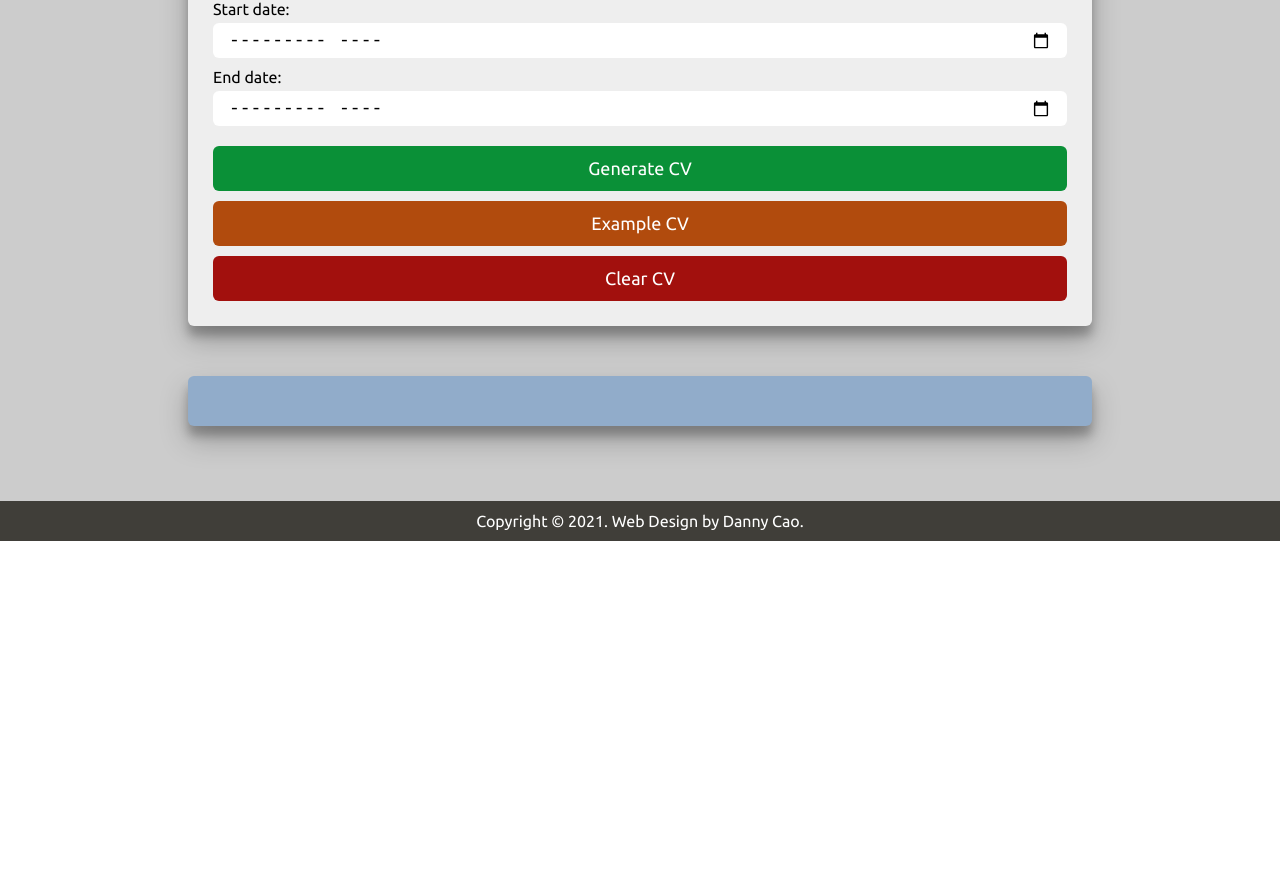
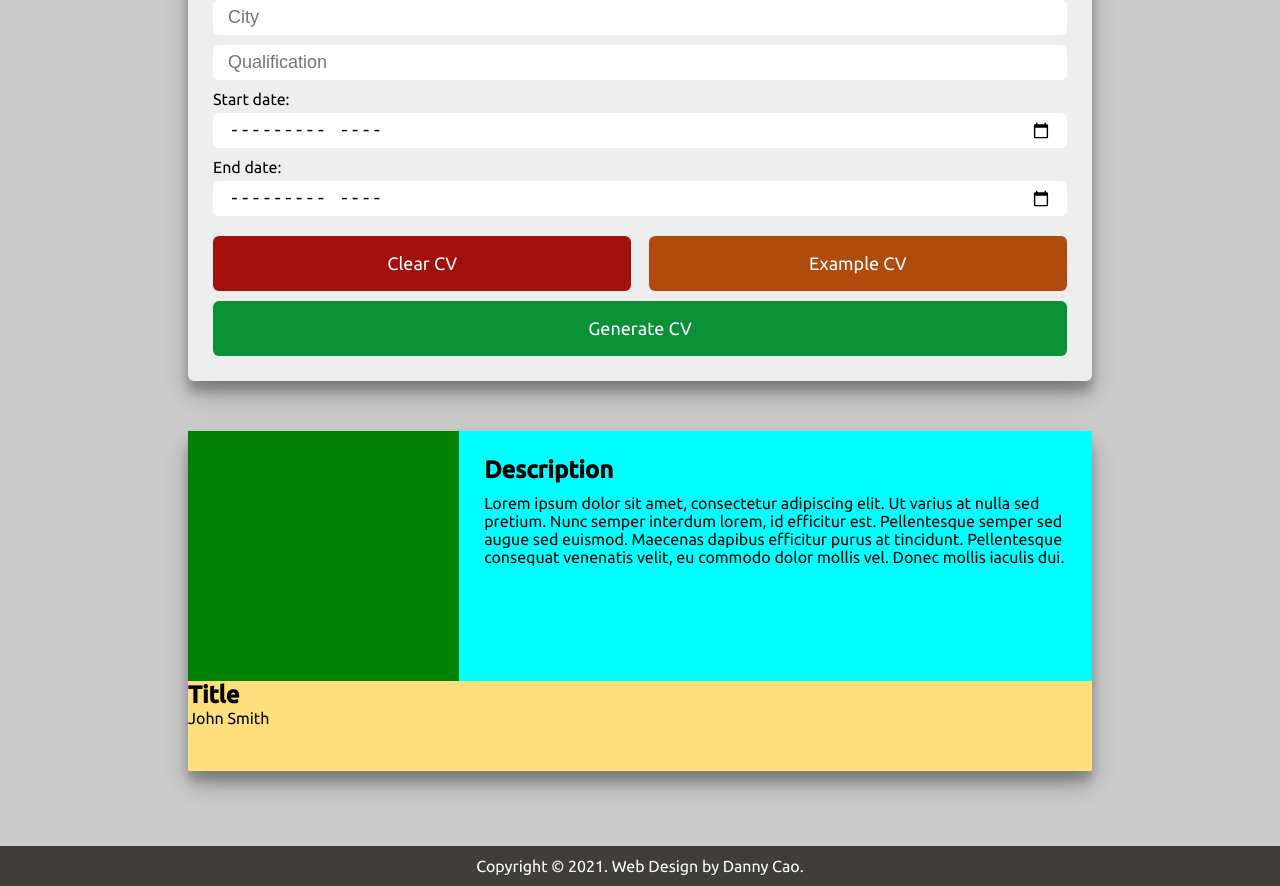
Before and after one commit to dvaanc/cv-creator, a React (Create React App) app: page / in a window 1280 px wide. Shown: the part 1146-2032 px from the top of the page. Before the commit the page ends 1687 px from the top, so only its background shows below. Built offline with nearby package versions, Linux system fonts and the light colour scheme.

Commit message:
formContainer finished, started previewContainer

```diff
--- a/src/App.js
+++ b/src/App.js
@@ -3,6 +3,7 @@ import './styles/App.css'
 import GeneralInfo from './components/GeneralComponent.js';
 import EducationInfo from './components/EducationComponent.js';
 import ExperienceInfo from './components/ExperienceComponent';
+import PreviewComponent from './components/PreviewComponent';
 
 class App extends Component {
   constructor() {
@@ -27,14 +28,15 @@ class App extends Component {
               <GeneralInfo/>
               <ExperienceInfo/>
               <EducationInfo/>
-              <button type="submit" class="button" id="submit">Generate CV</button>
-              <button class="button" id="example">Example CV</button>
-              <button class="button" id="reset">Clear CV</button>
+              <div className="buttonCluster">
+                <button class="button" id="reset">Clear CV</button>
+                <button class="button" id="example">Example CV</button>
+                <button type="submit" class="button" id="submit">Generate CV</button>
+              </div>
+
             </form>
           </div>
-          <div className="previewContainer">
-
-          </div>
+          <PreviewComponent/>
         </div>
         <footer>
           <p>Copyright © 2021. Web Design by Danny Cao.</p>
--- a/src/components/PreviewComponent.js
+++ b/src/components/PreviewComponent.js
@@ -19,8 +19,40 @@ class PreviewComponent extends Component {
   }
   render() {
     return (
-      <div>
+      <div className="previewContainer">
+        <div className="row1">
+          <div className="avatar"></div>
+          <div className="profile">
+            <h2>Description</h2>
+            <p>
+            Lorem ipsum dolor sit amet, consectetur adipiscing elit. Ut varius at nulla sed pretium. Nunc semper interdum lorem, id efficitur est. Pellentesque semper sed augue sed euismod. Maecenas dapibus efficitur purus at tincidunt. Pellentesque consequat venenatis velit, eu commodo dolor mollis vel. Donec mollis iaculis dui.
+            </p>
+          </div>
+        </div>
+        <div className="row2">
+          <div className="title">
+            <h2>Title</h2>
+          </div>
+          <div class="name">John Smith</div>
+        </div>
+        <div className="row3">
+          <div className="columnContainer">
+            <div className="col1">
+              <div className="section">
 
+              </div>
+              <div className="section">
+
+              </div>
+              <div className="section">
+
+              </div>
+            </div>
+            <div className="col2">
+
+            </div>
+          </div>
+        </div>
       </div>
     )
   }
--- a/src/index.css
+++ b/src/index.css
@@ -8,6 +8,5 @@ body {
 }
 
 code {
-  font-family: source-code-pro, Menlo, Monaco, Consolas, 'Courier New',
-    monospace;
+  font-family: 'ubuntu'
 }
--- a/src/styles/App.css
+++ b/src/styles/App.css
@@ -30,16 +30,12 @@ header {
   background-color: #CCCCCC;
   padding: 75px;
 }
-.formContainer, .previewContainer {
+.formContainer {
   width: 40%;
   padding: 25px;
   border-radius: 6px;
   box-shadow: rgba(0, 0, 0, 0.25) 0px 14px 28px, rgba(0, 0, 0, 0.22) 0px 10px 10px;
   background-color: #EEEEEE;
-}
-.previewContainer {
-  background-color: #91ACCA;
-  margin-left: 50px;
 }
 .formGroup {
   display: flex;
@@ -48,6 +44,7 @@ header {
   height: 100%;
   border: none;
   border-radius: 8px;
+  margin-top: 30px;
 }
 fieldset {
   border: none;
@@ -78,14 +75,19 @@ textarea {
   border: none;
   resize: none;
 }
-
 fieldset input:focus, textarea:focus {
   outline: none;
   border: 1px solid grey;
 }
+.buttonCluster {
+  display: flex;
+  flex-direction: row;
+  justify-content: space-between;
+  flex-wrap: wrap;
+}
 .button {
-  height: 45px;
-  width: 100%;
+  height: 55px;
+  width: 49%;
   border: none;
   border-radius: 6px;
   padding: 3px;
@@ -99,12 +101,45 @@ button:hover {
 }
 #submit {
   background-color: #0A9037;
+  width: 100%;
 }
 #example {
   background-color: #B14B0D;
 }
 #reset {
   background-color: #A2100D;
+}
+.previewContainer {
+  width: 40%;
+  height: auto;
+  border-radius: 6px;
+  box-shadow: rgba(0, 0, 0, 0.25) 0px 14px 28px, rgba(0, 0, 0, 0.22) 0px 10px 10px;
+  background-color: #EEEEEE;
+}
+.row1 {
+  display: flex;
+  flex-direction: row;
+  width: 100%;
+  height: 250px;
+}
+.avatar {
+  width: 30%;
+  height: 100%;
+  background-color: green;
+}
+.profile {
+  width: 70%;
+  height: 100%;
+  padding: 25px;
+  background-color: cyan;
+}
+.profile h2 {
+  margin-bottom: 10px;
+}
+.row2 {
+  width: 100%;
+  height: 90px;
+  background-color: #FFDE7C
 }
 footer {
   display: flex;
@@ -131,7 +166,4 @@ footer {
     margin-top: 50px;
   }
 
-  .mobile-nav {
-    display: flex;
-  }
 }
```
